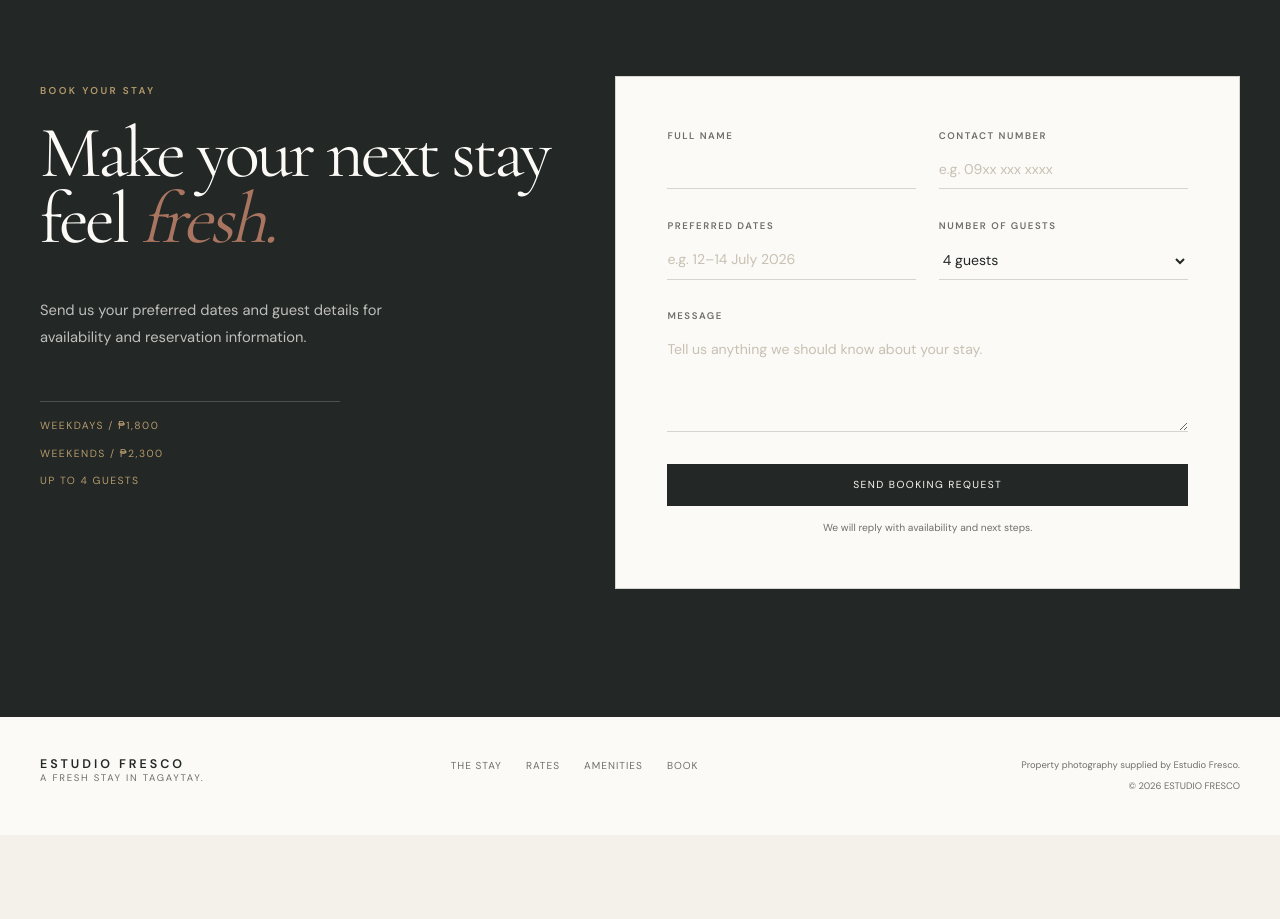
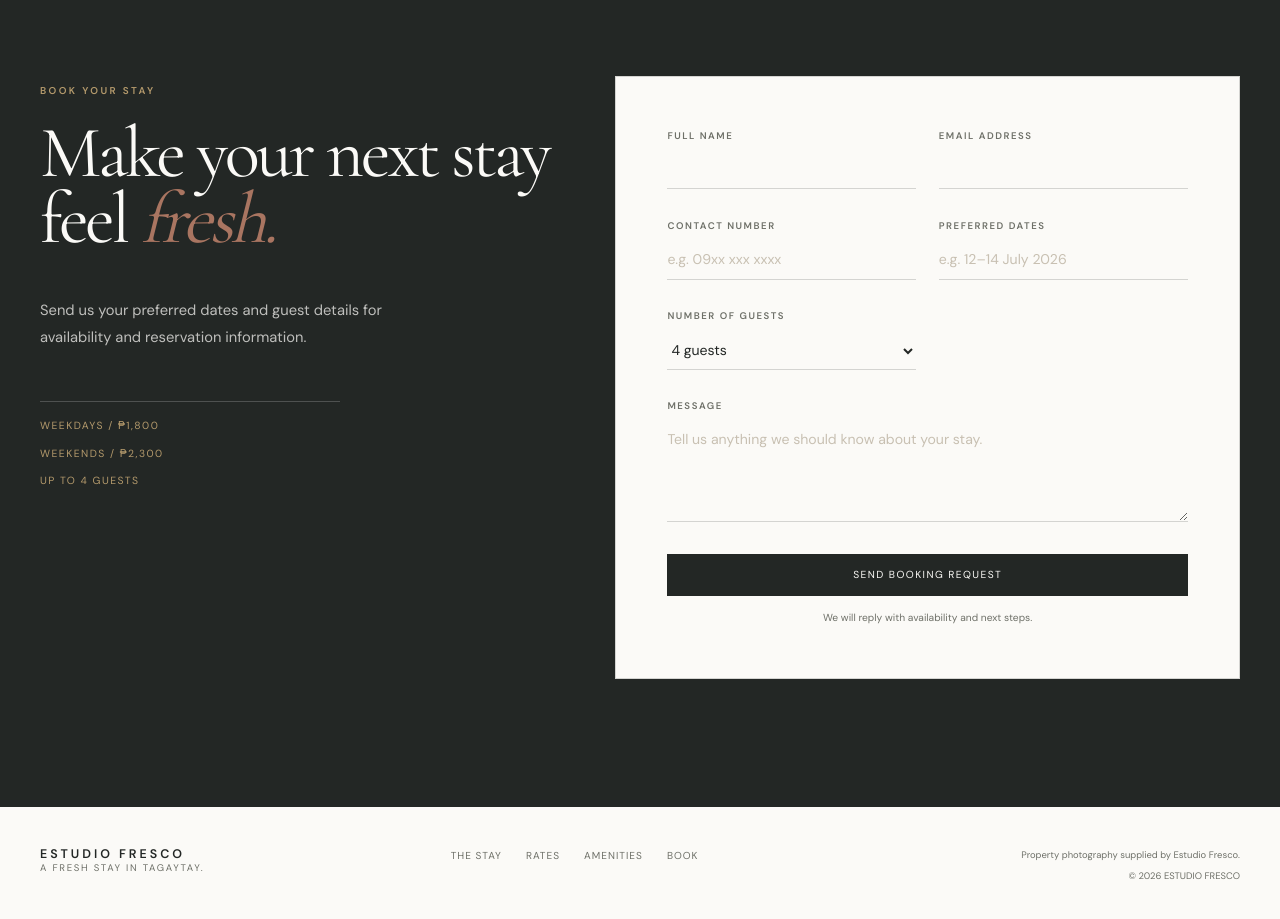
Before and after one commit to richardmerckg-web/estudio, a Next.js app: page / in a window 1280 px wide. Shown: the part 7960-8879 px from the top of the page. Before the commit the page ends 8795 px from the top, so only its background shows below. Built offline with nearby package versions, Linux system fonts and the light colour scheme.

Commit message:
Add guest email to booking form

```diff
--- a/components/BookingForm.tsx
+++ b/components/BookingForm.tsx
@@ -73,6 +73,10 @@ export default function BookingForm() {
           <div className="form-field">
             <label htmlFor="guest-name">Full name</label>
             <input id="guest-name" name="name" type="text" autoComplete="name" required />
+          </div>
+          <div className="form-field">
+            <label htmlFor="guest-email">Email address</label>
+            <input id="guest-email" name="email" type="email" autoComplete="email" required />
           </div>
           <div className="form-field">
             <label htmlFor="contact-number">Contact number</label>
```
